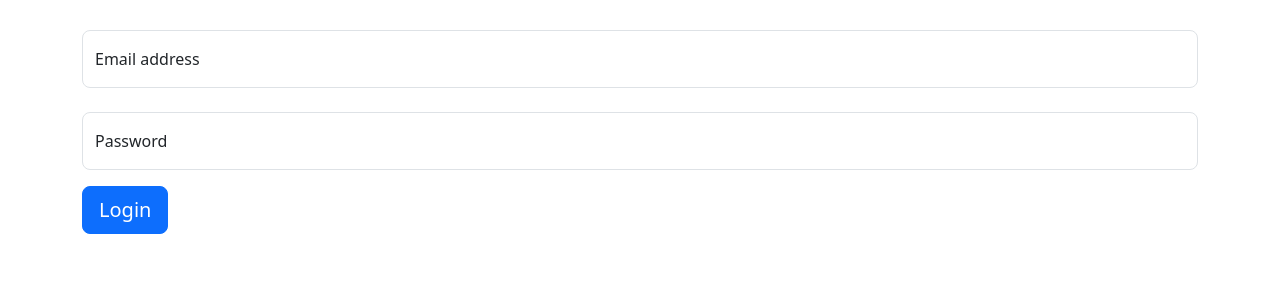
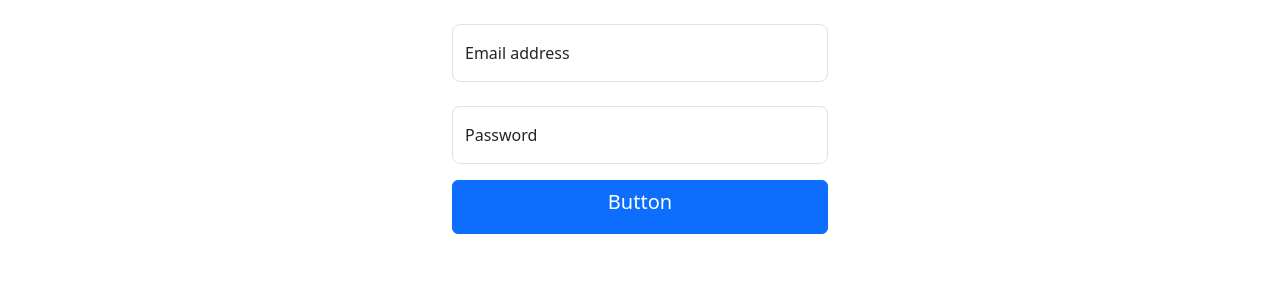
Before and after one commit to yoshieexD/ecommerce, a React (Vite) app in the folder client/: page / in a window 1280 px wide. Shown: the top 300 px of the page. Built offline with nearby package versions, Linux system fonts and the light colour scheme.

Commit message:
signup ver2

```diff
--- a/client/src/components/Signin.jsx
+++ b/client/src/components/Signin.jsx
@@ -1,9 +1,10 @@
 import React from 'react';
-import '../css/Signin.css'
 
 const Signin = () => {
     return (
-        <div className='container'>
+        <>
+            <br />
+            <div className='container' style={{ maxWidth: '400px' }}>
                 <form>
                     <div className="form-floating">
                         <input type="email" className="form-control form-control-lg" id="floatingInput" placeholder="name@example.com" />
@@ -14,9 +15,12 @@
                         <input type="password" className="form-control form-control-lg" id="floatingPassword" placeholder="Password" />
                         <label htmlFor="floatingPassword">Password</label>
                     </div>
-                <button type="submit" className="btn btn-primary btn-lg btn-block">Login</button>
+                    <div className="d-grid gap-2">
+                        <button className="btn btn-primary pb-3 fs-5" type="button">Button</button>
+                    </div>
                 </form>
             </div>
+        </>
     );
 };
 
--- a/client/src/css/Signin.css
+++ /dev/null
@@ -1,4 +0,0 @@
-.container {
-    margin-top: 30px;
-    width: 500px;
-}
```
Lines whose indentation alone changed are shown as unchanged.
